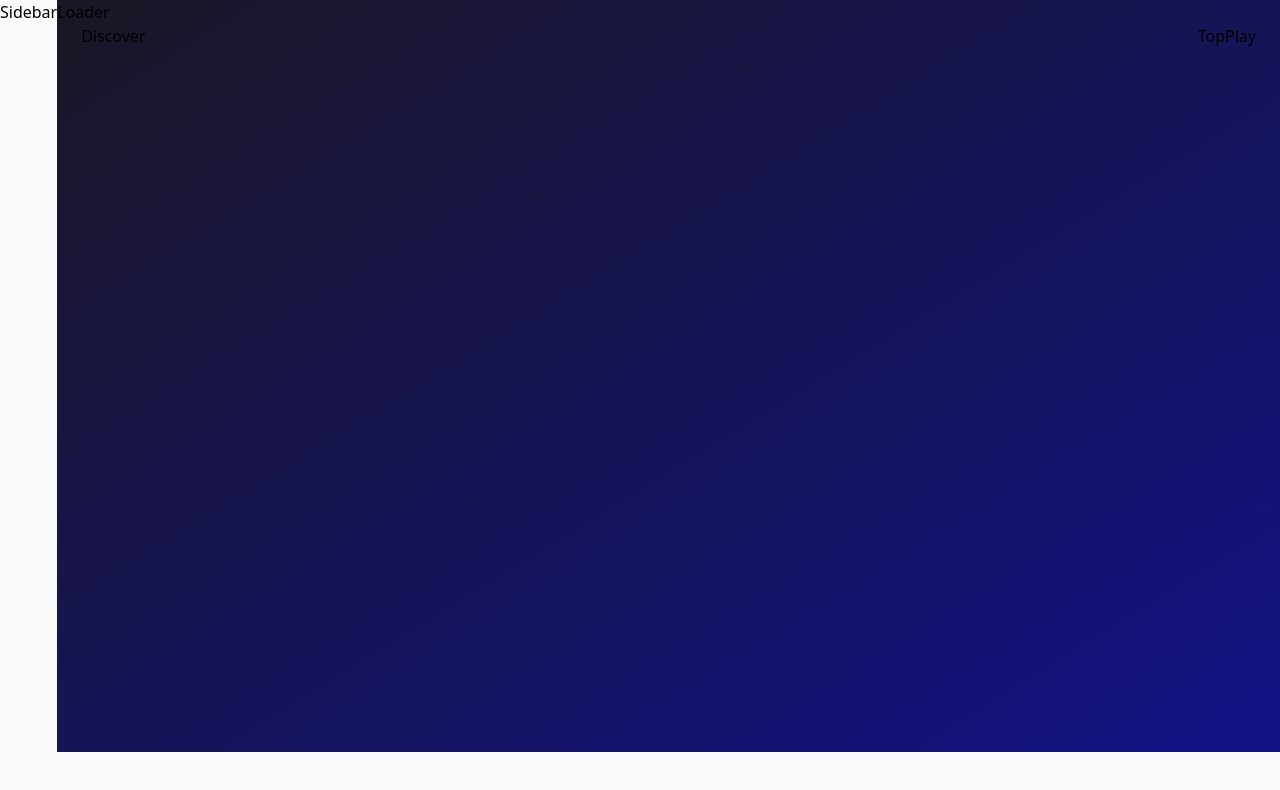
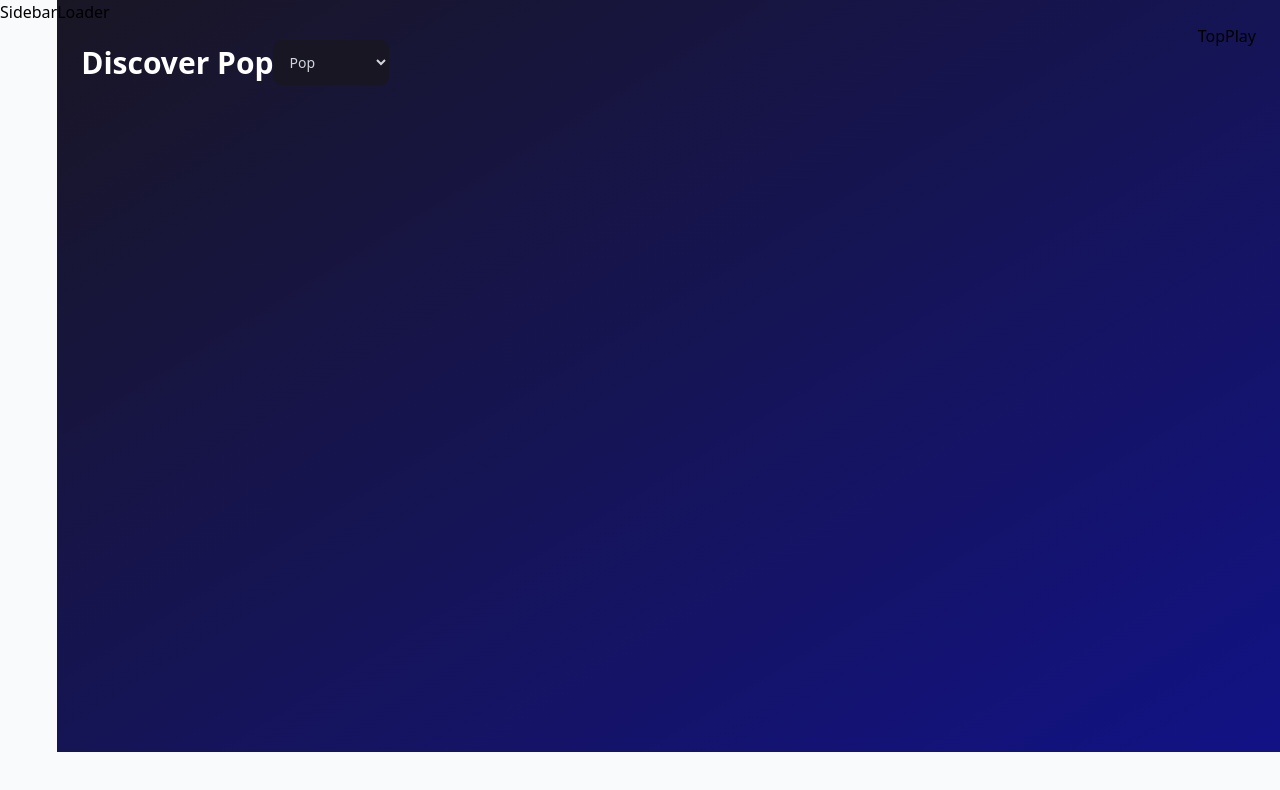
Before and after one commit to ozzkan-burak/react18-spotify, a React (Vite) app: page / in a window 1280 px wide. Shown: the top 790 px of the page. Built offline with nearby package versions, Linux system fonts and the light colour scheme.

Commit message:
episode2

```diff
--- a/src/pages/Discover.jsx
+++ b/src/pages/Discover.jsx
@@ -1,3 +1,32 @@
-const Discover = () => <div>Discover</div>;
+import { Error, Loader, SongCard } from "../components";
+import { genres } from '../assets/constants';
+
+const Discover = () => {
+  const genreTitle = "Pop";
+
+  return(
+    <div className="flex flex-col">
+      <div className="w-full flex justtify-between items-center sm:flex-row flex-col mt-4 mb-10">
+        <h2 className="font-bold text-3xl text-white text-left">Discover {genreTitle}</h2>
+        <select
+          className="bg-black text-gray-300 p-3 text-sm rounded-lg outline-none sm:mt-0 mt-5"
+          onChange={() => {}}
+          value=""
+          >
+            {genres.map((genre) => (
+              <option value={genre.value} key={genre.value}>
+                {genre.title}
+              </option>
+            ))}
+        </select>
+      </div>
+      <div className="flex flex-wrap sm:justify-start justify-center gap-8">
+        {Array(10).map((song) => (
+          <SongCard />
+        ))}
+      </div>
+    </div>
+  );
+};
 
 export default Discover;
```
